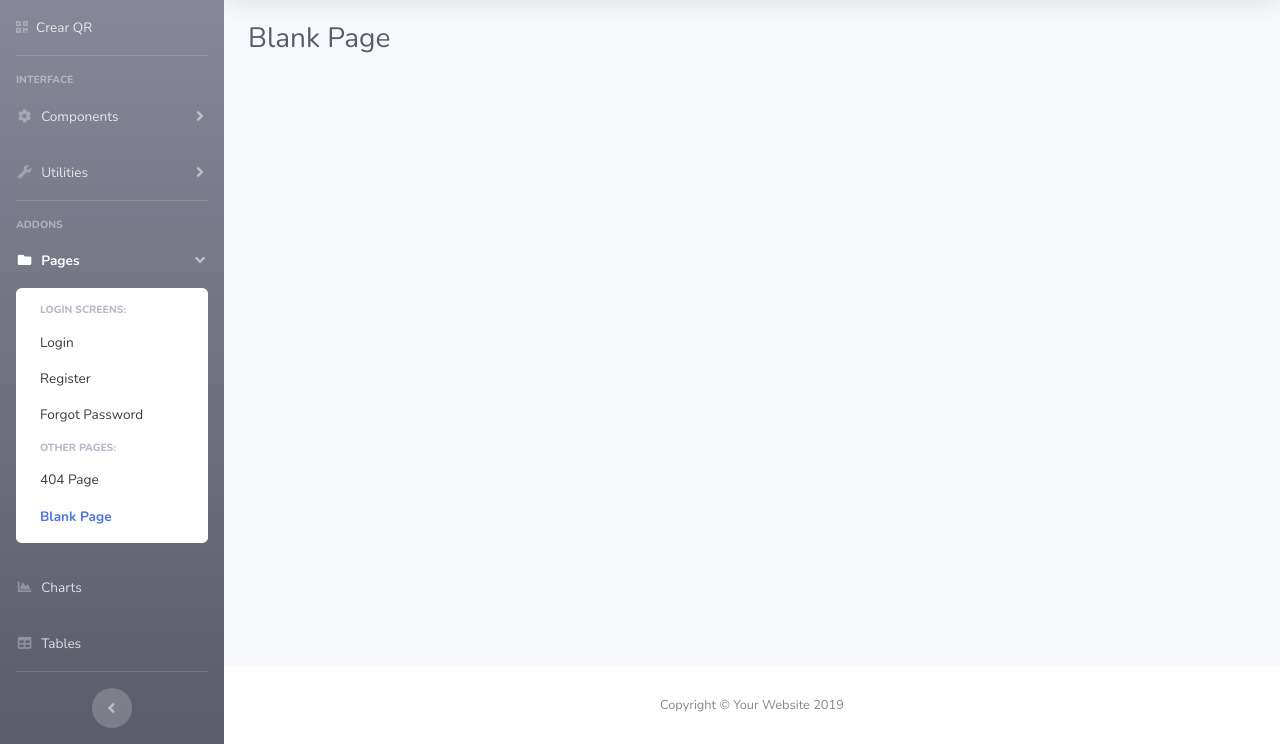
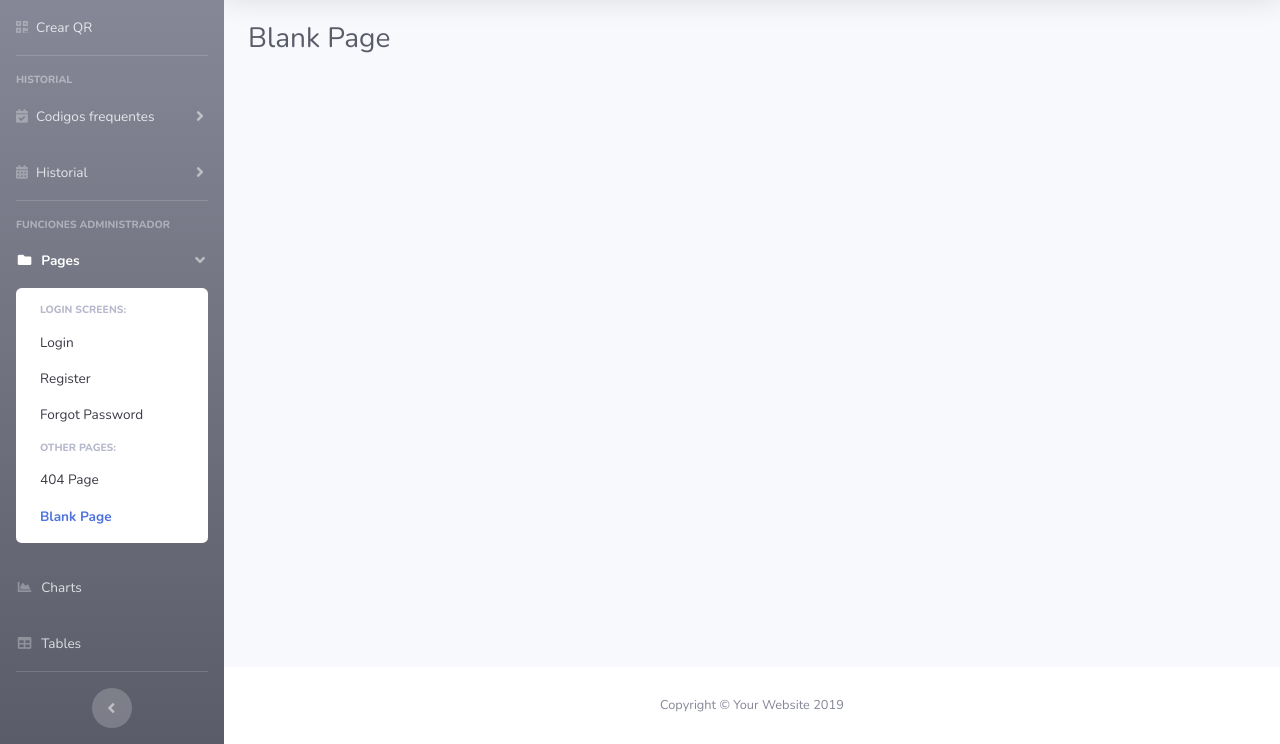
Before and after one commit to arturor19/kwikin, a website with bundled scripts: page Kwikin/Frontend/startbootstrap-sb-admin-2-gh-pages 2/layout.html in a window 1280 px wide. Shown: the part 72-816 px from the top of the page. Built offline with nearby package versions, Linux system fonts and the light colour scheme.

Commit message:
Agregue e iconosR code

```diff
--- a/Kwikin/Frontend/startbootstrap-sb-admin-2-gh-pages 2/layout.html
+++ b/Kwikin/Frontend/startbootstrap-sb-admin-2-gh-pages 2/layout.html
@@ -51,14 +51,14 @@
 
       <!-- Heading -->
       <div class="sidebar-heading">
-        Interface
+        Historial
       </div>
 
       <!-- Nav Item - Pages Collapse Menu -->
       <li class="nav-item">
         <a class="nav-link collapsed" href="#" data-toggle="collapse" data-target="#collapseTwo" aria-expanded="true" aria-controls="collapseTwo">
-          <i class="fas fa-fw fa-cog"></i>
-          <span>Components</span>
+          <i class="fas fa-calendar-check"></i>
+          <span>Codigos frequentes</span>
         </a>
         <div id="collapseTwo" class="collapse" aria-labelledby="headingTwo" data-parent="#accordionSidebar">
           <div class="bg-white py-2 collapse-inner rounded">
@@ -72,8 +72,8 @@
       <!-- Nav Item - Utilities Collapse Menu -->
       <li class="nav-item">
         <a class="nav-link collapsed" href="#" data-toggle="collapse" data-target="#collapseUtilities" aria-expanded="true" aria-controls="collapseUtilities">
-          <i class="fas fa-fw fa-wrench"></i>
-          <span>Utilities</span>
+          <i class="fas fa-calendar-alt"></i>
+          <span>Historial</span>
         </a>
         <div id="collapseUtilities" class="collapse" aria-labelledby="headingUtilities" data-parent="#accordionSidebar">
           <div class="bg-white py-2 collapse-inner rounded">
@@ -91,7 +91,7 @@
 
       <!-- Heading -->
       <div class="sidebar-heading">
-        Addons
+        Funciones Administrador
       </div>
 
       <!-- Nav Item - Pages Collapse Menu -->
```
